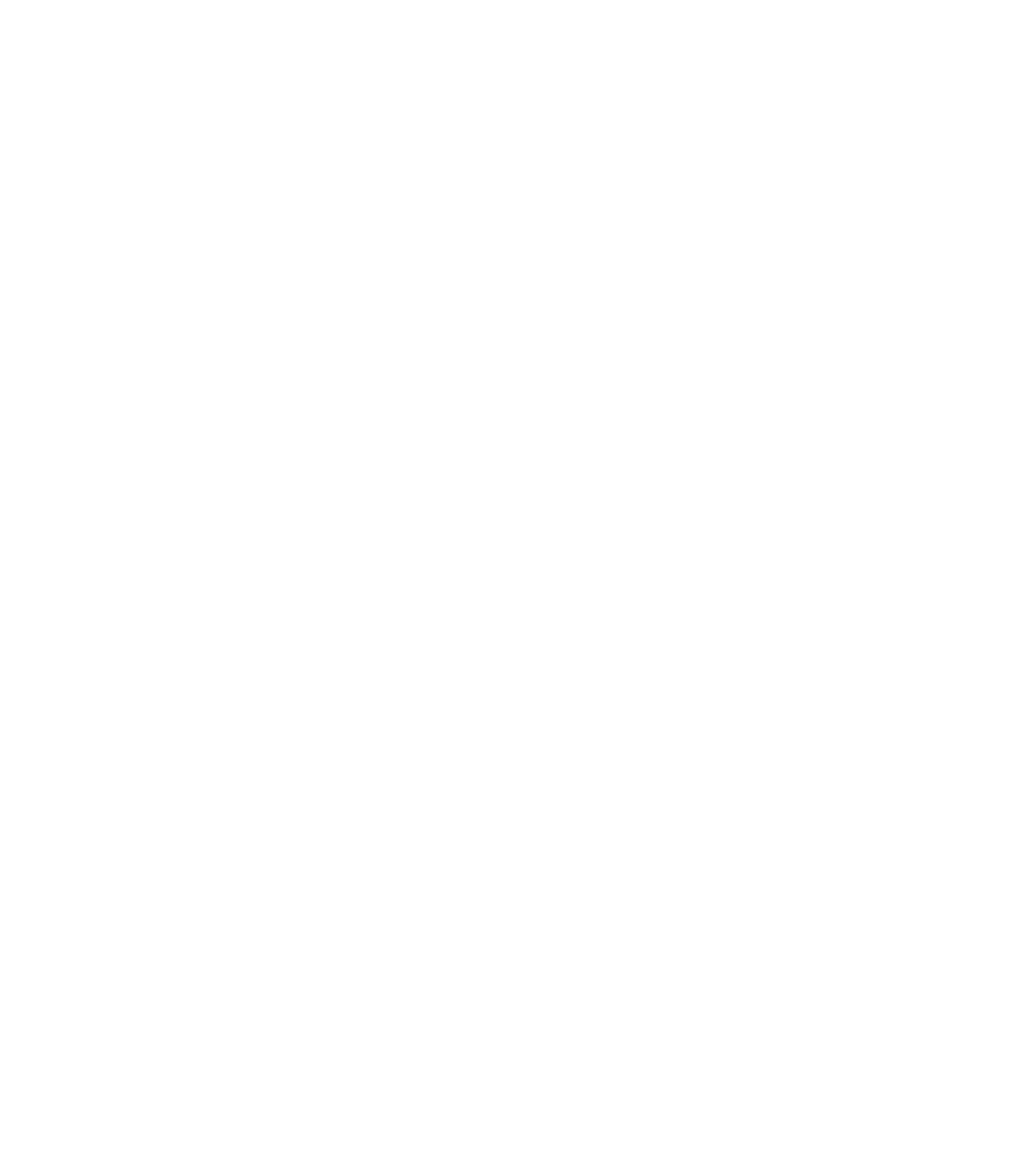
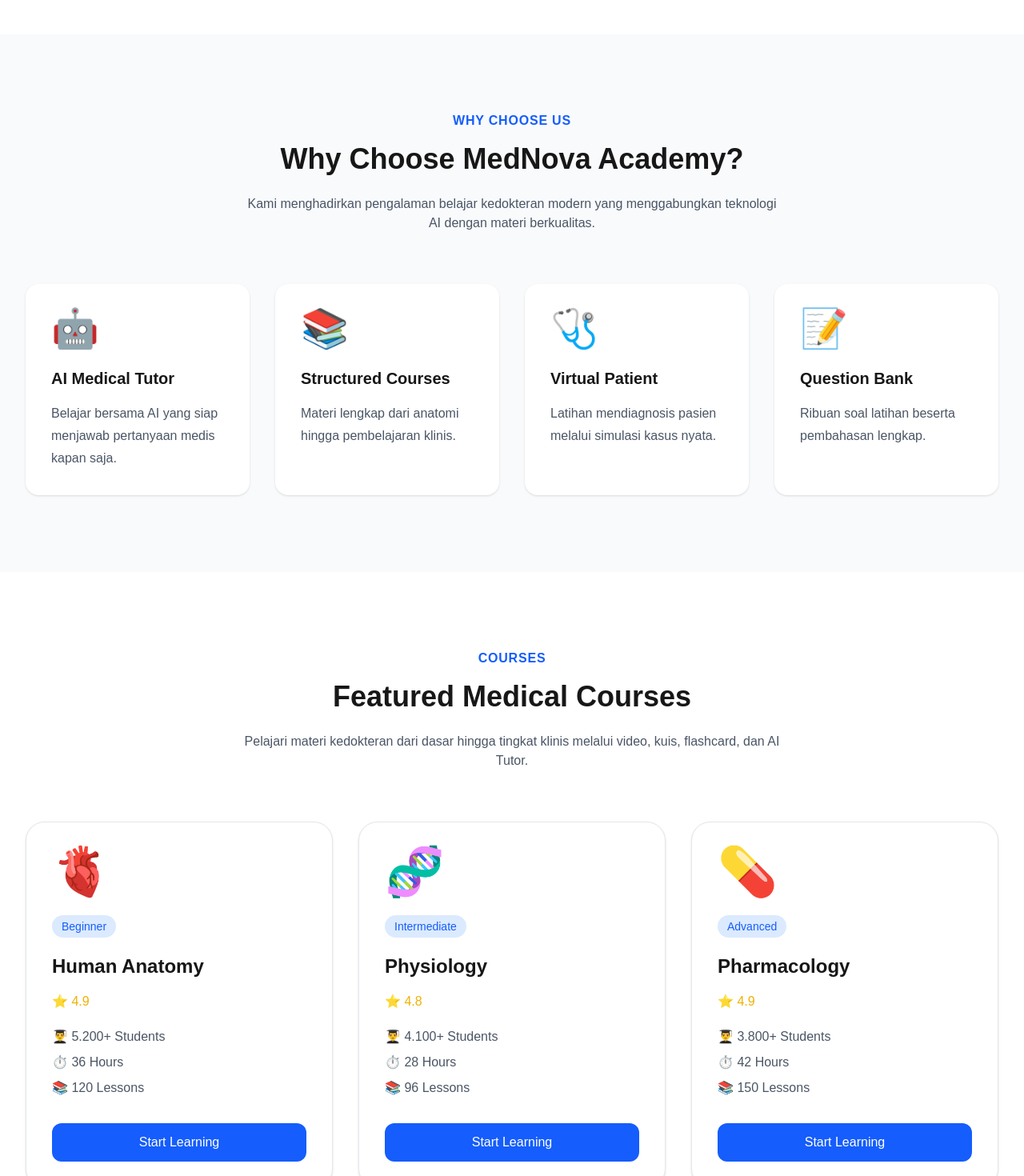
Before and after one commit to faith132024-ai/mednova-academy, a Next.js app: page / in a window 1280 px wide. Shown: the part 960-2430 px from the top of the page at 80% size. Before the commit the page ends 1003 px from the top, so only its background shows below. Built offline with nearby package versions, Linux system fonts and the light colour scheme.

Commit message:
Add featured courses section

```diff
--- a/app/page.tsx
+++ b/app/page.tsx
@@ -1,6 +1,8 @@
 import Navbar from "@/components/layout/Navbar";
 import HeroSection from "@/components/home/HeroSection";
 import Statistics from "@/components/home/Statistics";
+import Features from "@/components/home/Features";
+import FeaturedCourses from "@/components/home/FeaturedCourses";
 
 export default function Home() {
   return (
@@ -8,6 +10,8 @@ export default function Home() {
       <Navbar />
       <HeroSection />
       <Statistics />
+      <Features />
+      <FeaturedCourses />
     </main>
   );
 }
--- /dev/null
+++ b/components/home/FeaturedCourses.tsx
@@ -0,0 +1,99 @@
+export default function FeaturedCourses() {
+  const courses = [
+    {
+      icon: "🫀",
+      title: "Human Anatomy",
+      level: "Beginner",
+      students: "5.200+",
+      duration: "36 Hours",
+      lessons: "120 Lessons",
+      rating: "4.9",
+    },
+    {
+      icon: "🧬",
+      title: "Physiology",
+      level: "Intermediate",
+      students: "4.100+",
+      duration: "28 Hours",
+      lessons: "96 Lessons",
+      rating: "4.8",
+    },
+    {
+      icon: "💊",
+      title: "Pharmacology",
+      level: "Advanced",
+      students: "3.800+",
+      duration: "42 Hours",
+      lessons: "150 Lessons",
+      rating: "4.9",
+    },
+  ];
+
+  return (
+    <section className="py-24 bg-white">
+      <div className="max-w-7xl mx-auto px-8">
+
+        <div className="text-center mb-16">
+          <p className="text-blue-600 font-semibold uppercase tracking-wider">
+            Courses
+          </p>
+
+          <h2 className="text-4xl font-bold mt-4">
+            Featured Medical Courses
+          </h2>
+
+          <p className="text-gray-600 mt-6 max-w-2xl mx-auto">
+            Pelajari materi kedokteran dari dasar hingga tingkat klinis
+            melalui video, kuis, flashcard, dan AI Tutor.
+          </p>
+        </div>
+
+        <div className="grid md:grid-cols-2 lg:grid-cols-3 gap-8">
+
+          {courses.map((course) => (
+
+            <div
+              key={course.title}
+              className="bg-white rounded-3xl border border-gray-200 p-8 shadow-sm hover:shadow-xl transition duration-300"
+            >
+
+              <div className="text-6xl">
+                {course.icon}
+              </div>
+
+              <span className="inline-block bg-blue-100 text-blue-600 text-sm px-3 py-1 rounded-full mt-6">
+                {course.level}
+              </span>
+
+              <h3 className="text-2xl font-bold mt-5">
+                {course.title}
+              </h3>
+
+              <p className="text-yellow-500 mt-4">
+                ⭐ {course.rating}
+              </p>
+
+              <div className="space-y-2 mt-5 text-gray-600">
+
+                <p>👨‍🎓 {course.students} Students</p>
+
+                <p>⏱️ {course.duration}</p>
+
+                <p>📚 {course.lessons}</p>
+
+              </div>
+
+              <button className="w-full mt-8 bg-blue-600 text-white py-3 rounded-xl hover:bg-blue-700 transition">
+                Start Learning
+              </button>
+
+            </div>
+
+          ))}
+
+        </div>
+
+      </div>
+    </section>
+  );
+}
--- /dev/null
+++ b/components/home/Features.tsx
@@ -0,0 +1,68 @@
+export default function Features() {
+  const features = [
+    {
+      icon: "🤖",
+      title: "AI Medical Tutor",
+      description:
+        "Belajar bersama AI yang siap menjawab pertanyaan medis kapan saja.",
+    },
+    {
+      icon: "📚",
+      title: "Structured Courses",
+      description:
+        "Materi lengkap dari anatomi hingga pembelajaran klinis.",
+    },
+    {
+      icon: "🩺",
+      title: "Virtual Patient",
+      description:
+        "Latihan mendiagnosis pasien melalui simulasi kasus nyata.",
+    },
+    {
+      icon: "📝",
+      title: "Question Bank",
+      description:
+        "Ribuan soal latihan beserta pembahasan lengkap.",
+    },
+  ];
+
+  return (
+    <section className="py-24 bg-slate-50">
+      <div className="max-w-7xl mx-auto px-8">
+        <div className="text-center mb-16">
+          <p className="text-blue-600 font-semibold uppercase tracking-wider">
+            Why Choose Us
+          </p>
+
+          <h2 className="text-4xl font-bold mt-4">
+            Why Choose MedNova Academy?
+          </h2>
+
+          <p className="text-gray-600 mt-6 max-w-2xl mx-auto">
+            Kami menghadirkan pengalaman belajar kedokteran modern yang
+            menggabungkan teknologi AI dengan materi berkualitas.
+          </p>
+        </div>
+
+        <div className="grid md:grid-cols-2 lg:grid-cols-4 gap-8">
+          {features.map((feature) => (
+            <div
+              key={feature.title}
+              className="bg-white rounded-2xl p-8 shadow-sm hover:shadow-xl transition duration-300"
+            >
+              <div className="text-5xl">{feature.icon}</div>
+
+              <h3 className="font-bold text-xl mt-6">
+                {feature.title}
+              </h3>
+
+              <p className="text-gray-600 mt-4 leading-7">
+                {feature.description}
+              </p>
+            </div>
+          ))}
+        </div>
+      </div>
+    </section>
+  );
+}
```
